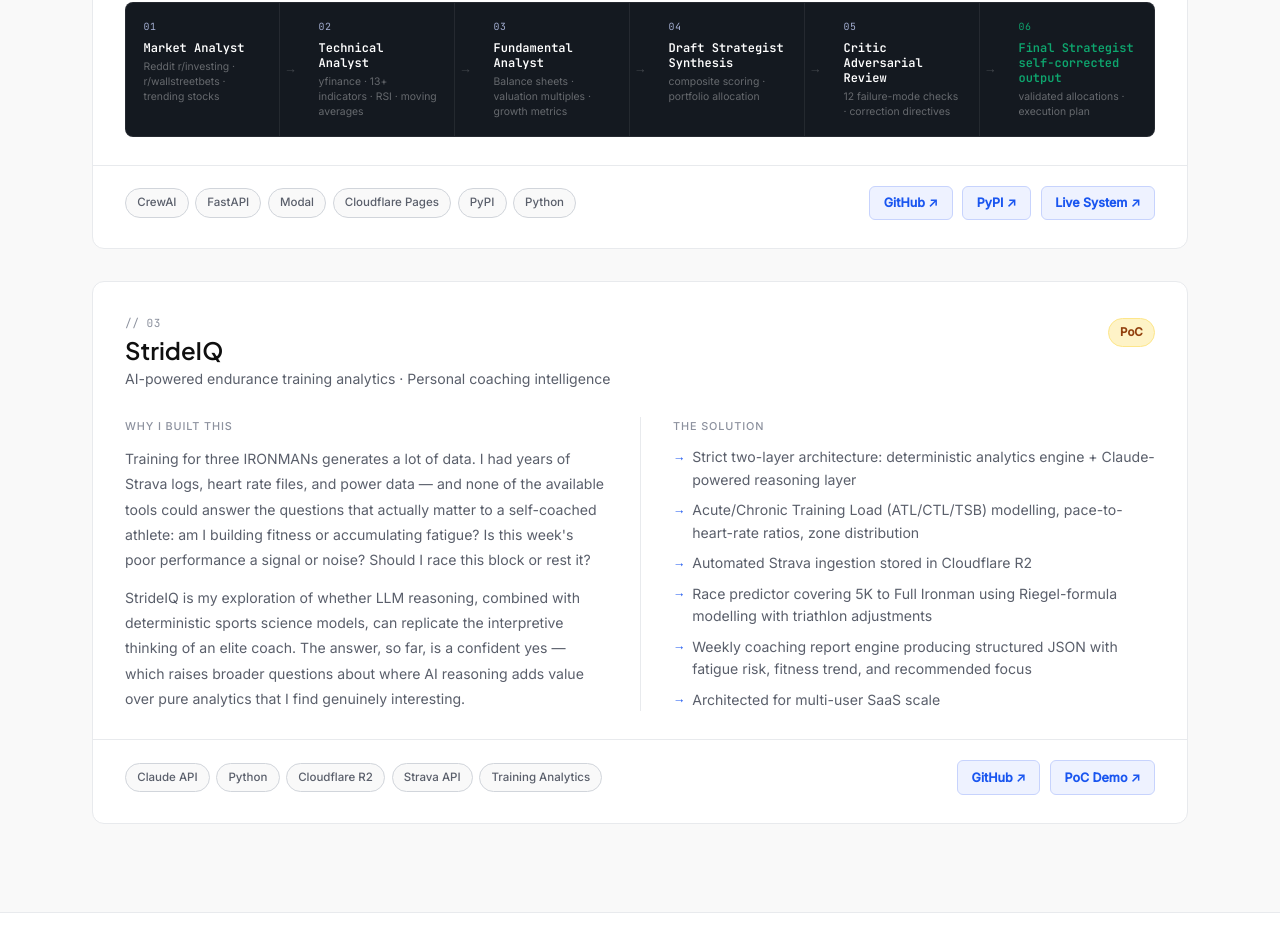
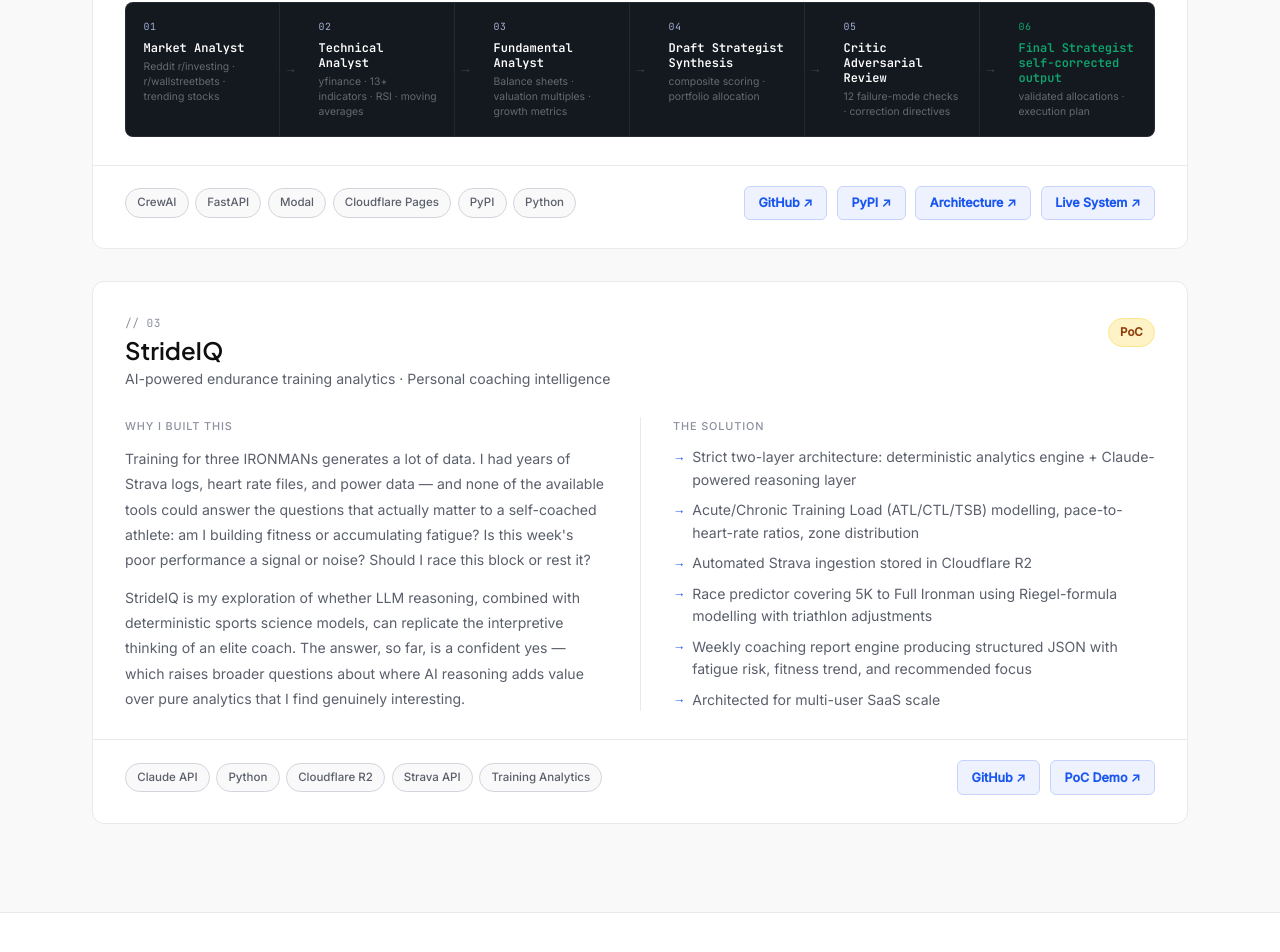
Before and after one commit to moisesprat/moisesprat.github.io, a website built with Vite: page index.html in a window 1280 px wide. Shown: the part 4505-5457 px from the top of the page. Built offline with nearby package versions, Linux system fonts and the light colour scheme; files whose address does not match are found by name.

Commit message:
Update project links in index.html

```diff
--- a/index.html
+++ b/index.html
@@ -693,7 +693,14 @@
                  data-track="project_link:prospectai_pypi">
                 PyPI ↗
               </a>
-              <a href="https://prospect-ai.moisesprat.dev"
+              <a href="https://prospect-ai.moisesprat.dev/architecture"
+                 class="project-link"
+                 target="_blank"
+                 rel="noopener noreferrer"
+                 data-track="project_link:prospectai_demo">
+                Architecture ↗
+              </a>
+             <a href="https://prospect-ai.moisesprat.dev"
                  class="project-link"
                  target="_blank"
                  rel="noopener noreferrer"
```
